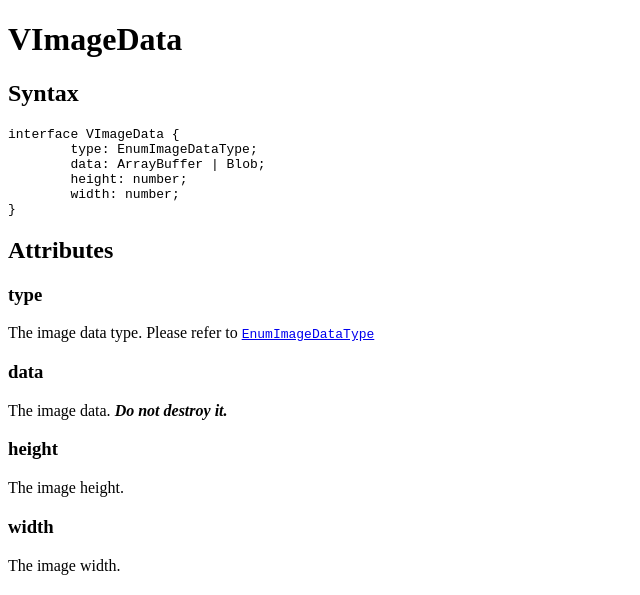
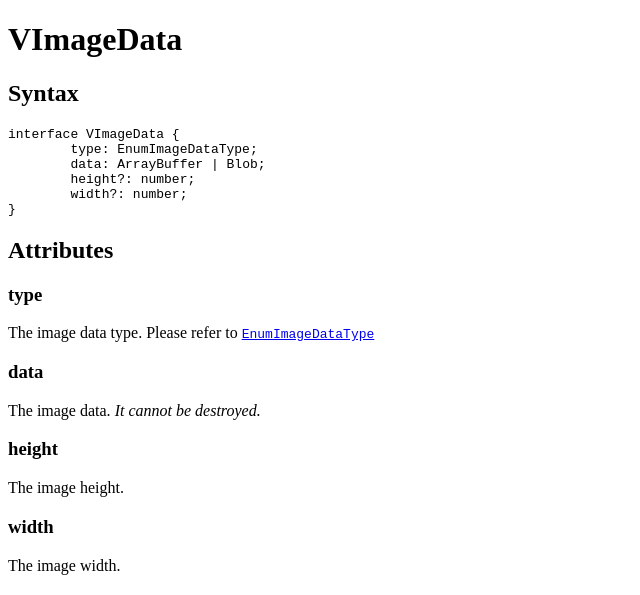
Before and after one commit to dynamsoft-docs/document-viewer-docs, a Jekyll site: the page built from api/interface/vimagedata.md, in a window 1280 px wide. Shown: the part 498-1093 px from the top of the page, without its empty margins (0-640 px from the left). Built offline with Jekyll 4.4.1, drawn with Linux system fonts in a browser that asks for light colours; part of the change alters nothing that is shown.

Commit message:
Revert "Update vimagedata.md"
This reverts commit 646a0d3a9db976261d5c80503c1bb5f90b4f478c.

````diff
--- a/api/interface/vimagedata.md
+++ b/api/interface/vimagedata.md
@@ -18,8 +18,8 @@ permalink: /api/interface/vimagedata.html
 interface VImageData {
 	type: EnumImageDataType;
 	data: ArrayBuffer | Blob;
-	height: number;
-	width: number;
+	height?: number;
+	width?: number;
 }
 ```
 
@@ -31,7 +31,7 @@ The image data type. Please refer to [`EnumImageDataType`]({{ site.api }}enumera
 
 ### data
 
-The image data. ***Do not destroy it.***
+The image data. *It cannot be destroyed.*
 
 ### height
 
````
